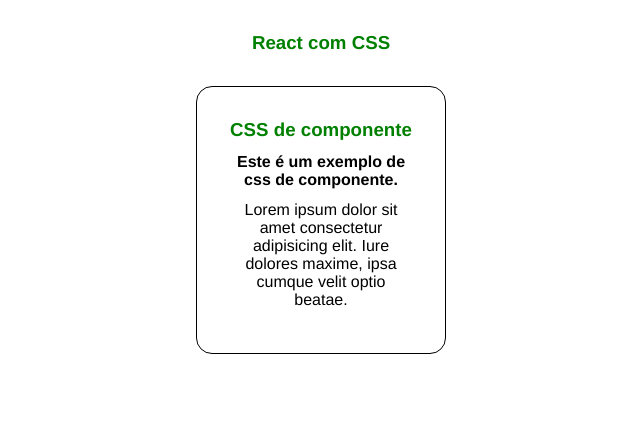
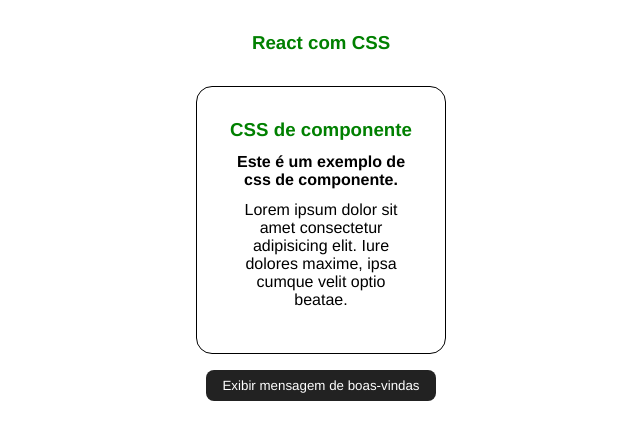
Before and after one commit to GilbertoASJ/ReactJs-Course, a React (Create React App) app in the folder 4_css/: page / in a window 1280 px wide. Shown: the top 440 px of the page, without its empty margins (319-959 px from the left). Built offline with nearby package versions, Linux system fonts and the light colour scheme.

Commit message:
Feature: :sparkles: Inline css

```diff
--- a/4_css/src/App.jsx
+++ b/4_css/src/App.jsx
@@ -13,6 +13,21 @@ function App() {
             {/* Css de componente - ele vaza, é como se fosse global, por isso utilizar com cuidado,
             sempre estilizando com classes ou id's */}
             <ComponentCss />
+
+            {/* Inline CSS */}
+            <button
+                onClick={() => alert('Seja bem vindo ao sistema')}
+                style={{
+                    border: 0,
+                    borderRadius: '8px',
+                    backgroundColor: '#222',
+                    color: '#fff',
+                    padding: '8px 16px',
+                    marginTop: '16px'
+                }}
+            >
+                Exibir mensagem de boas-vindas
+            </button>
         </div>
     );
 }
```
